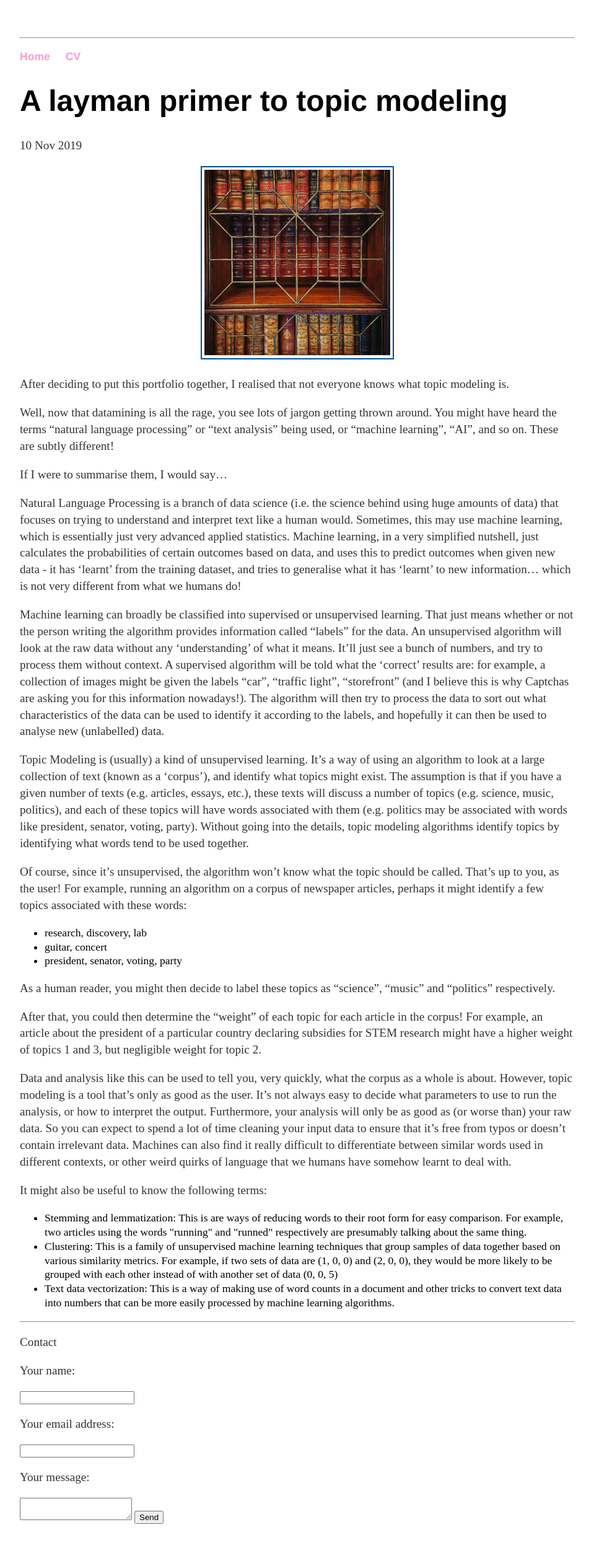
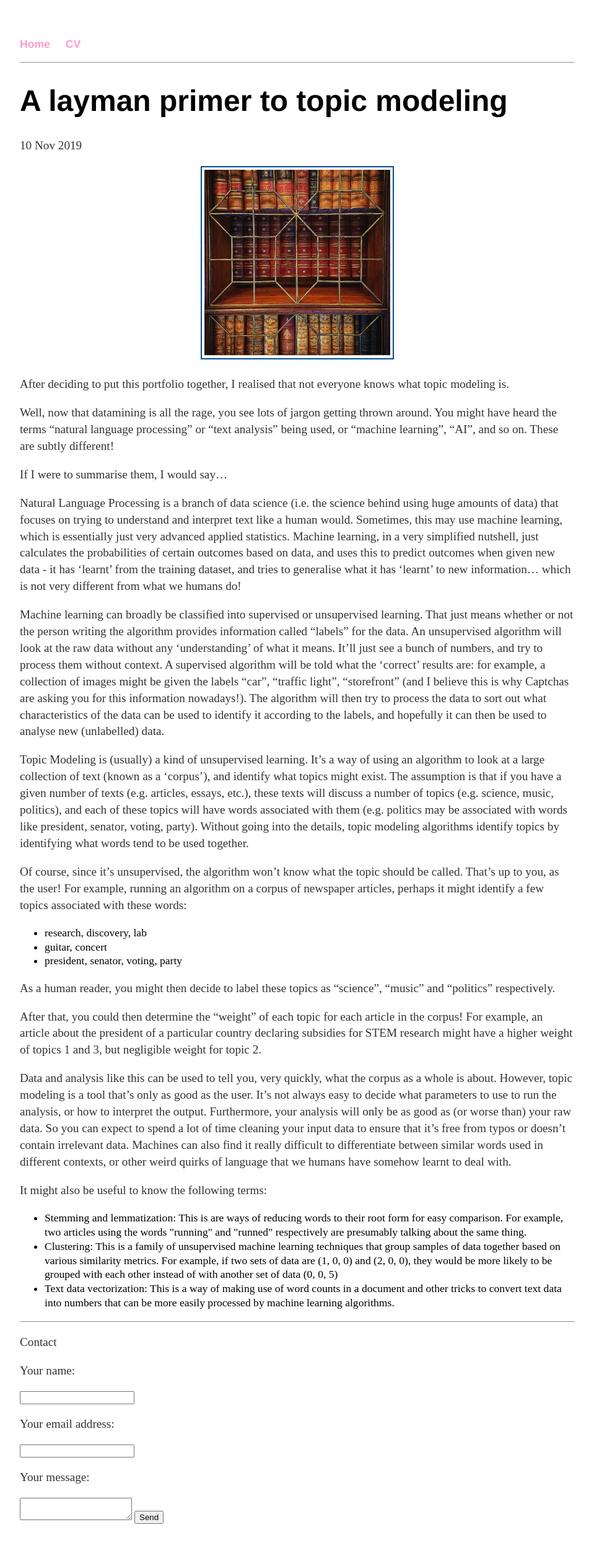
Before and after one commit to not-even-wong/not-even-wong.github.io, a Jekyll site: the page built from _posts/2019-11-10-layman-intro-topic-modeling.md, in a window 1280 px wide. Shown: the whole page at 62% size, without its empty margins (160-1119 px from the left). Built offline with Jekyll 4.4.1, drawn with Linux system fonts in a browser that asks for light colours.

Commit message:
Update default.html

```diff
--- a/_layouts/default.html
+++ b/_layouts/default.html
@@ -5,7 +5,6 @@
 			<!-- link to main stylesheet -->
 			<link rel="stylesheet" type="text/css" href="/css/main.css">
 		</head>
-		<hr>
 		<body>
 			<nav>
 	    		<ul>
@@ -13,6 +12,7 @@
 	        		<li><a href="/cv">CV</a></li>
 	    		</ul>
 			</nav>
+			<hr>
 			<div class="container">
 
 			{{ content }}
```
